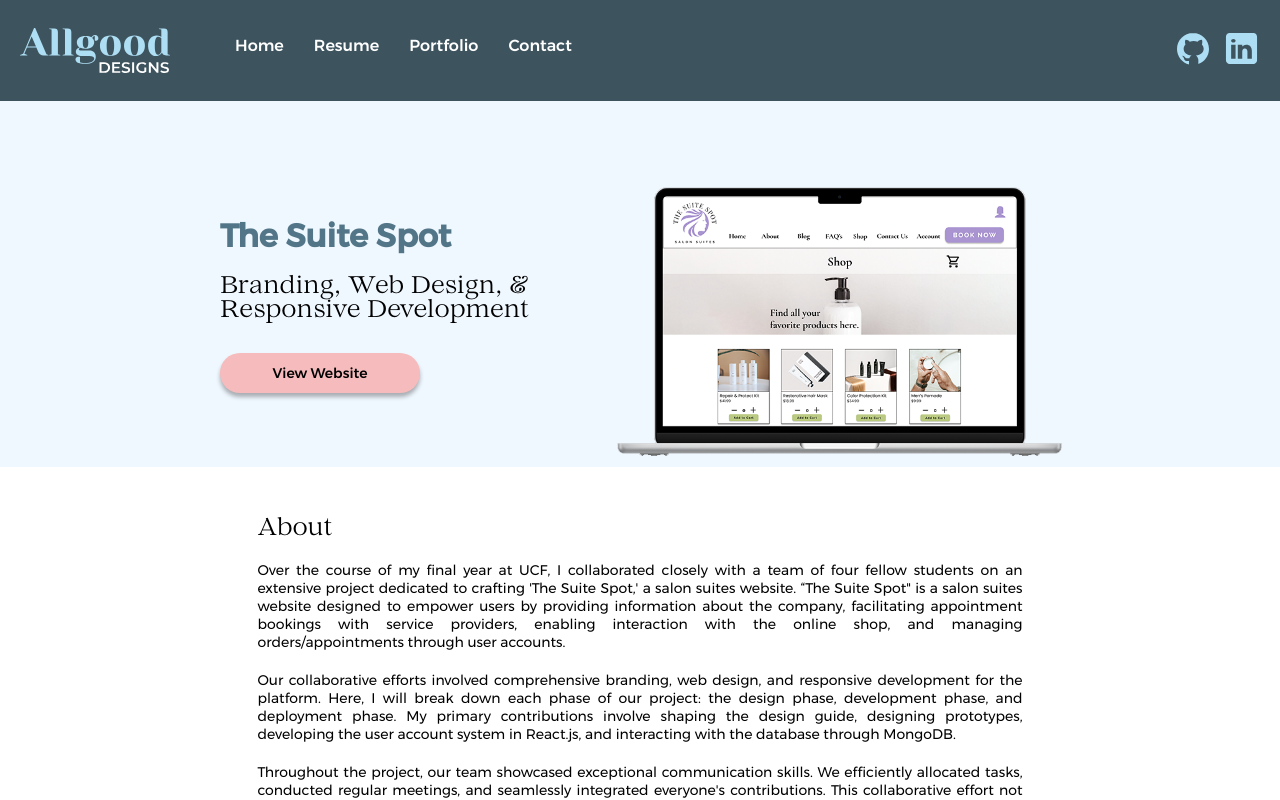
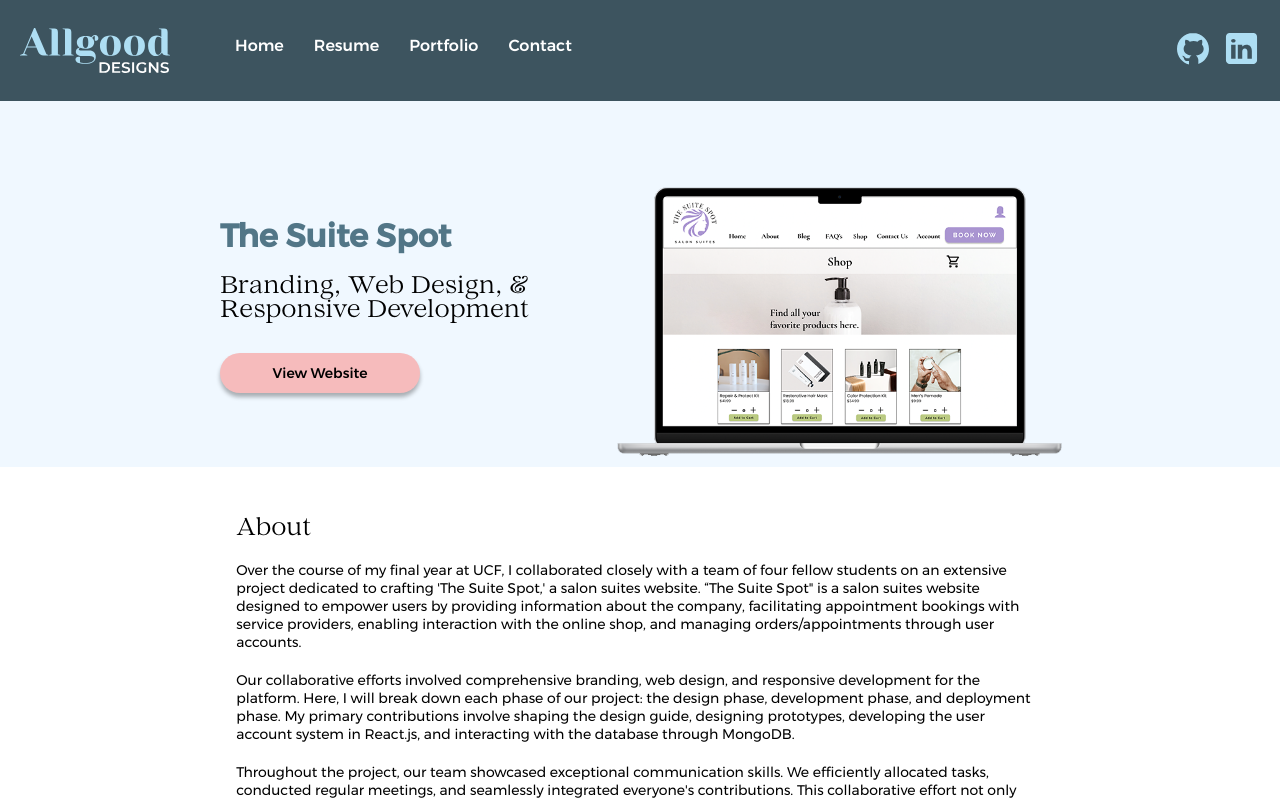
Before and after one commit to Lillybliss/Allgood-Designs, a React (Create React App) app: page /Allgood-Designs/portfolio/The-Suite-Spot-Project in a window 1280 px wide. Shown: the top 800 px of the page. Built offline with nearby package versions, Linux system fonts and the light colour scheme.

Commit message:
Fix portfolio text justification

```diff
--- a/src/Styles/HorizontalTemplate.css
+++ b/src/Styles/HorizontalTemplate.css
@@ -68,7 +68,7 @@
 }
 
 .port-about-title, .port-about-text {
-    text-align: justify;
+    text-align: left;
     margin-left: auto;
     margin-right: auto;
     width: 90%;
@@ -200,7 +200,7 @@
     }
 
     .port-about-container, .port-about-text, .port-about-title, .row-4, .row-1, .row-2, .project-tags, .row-4-title, .row-4-text {
-        width: 90%;
+        width: 95%;
         min-width: 700px;
         max-width: 850px;
         padding: 0;
```
